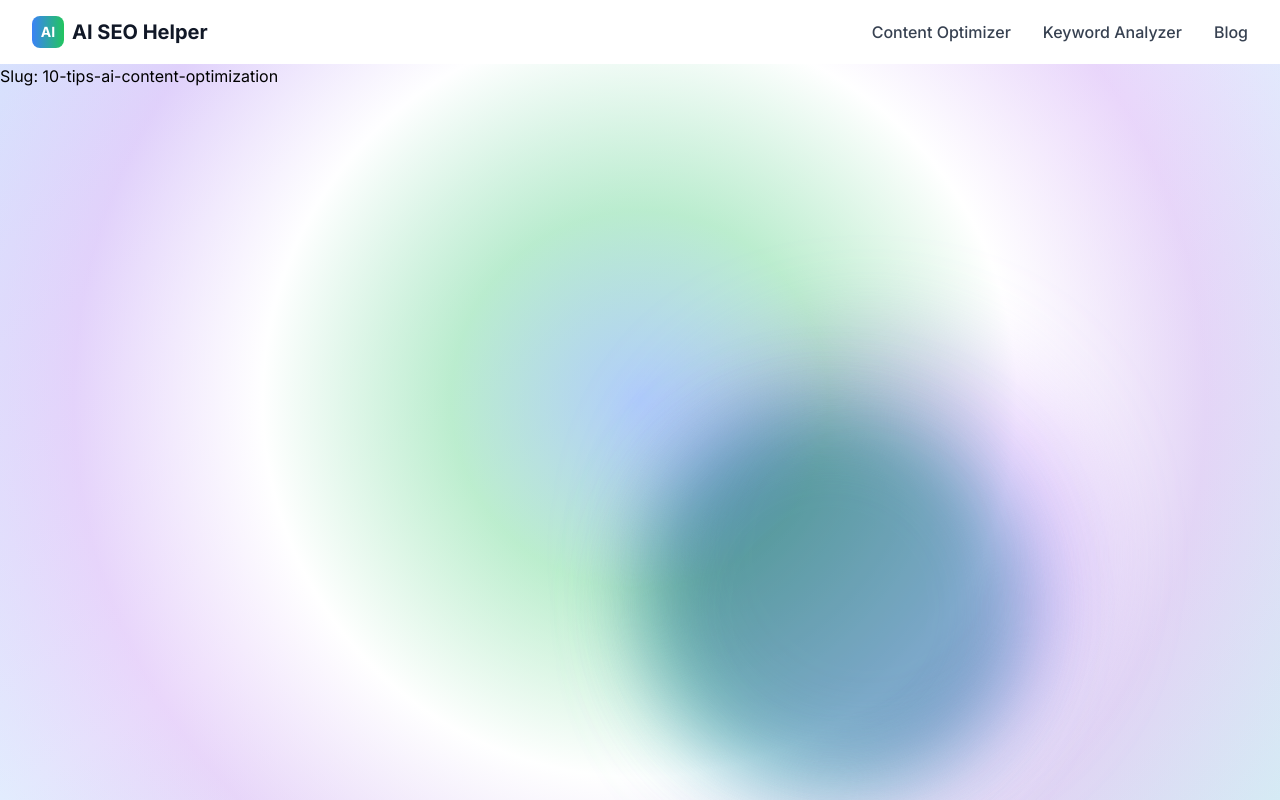
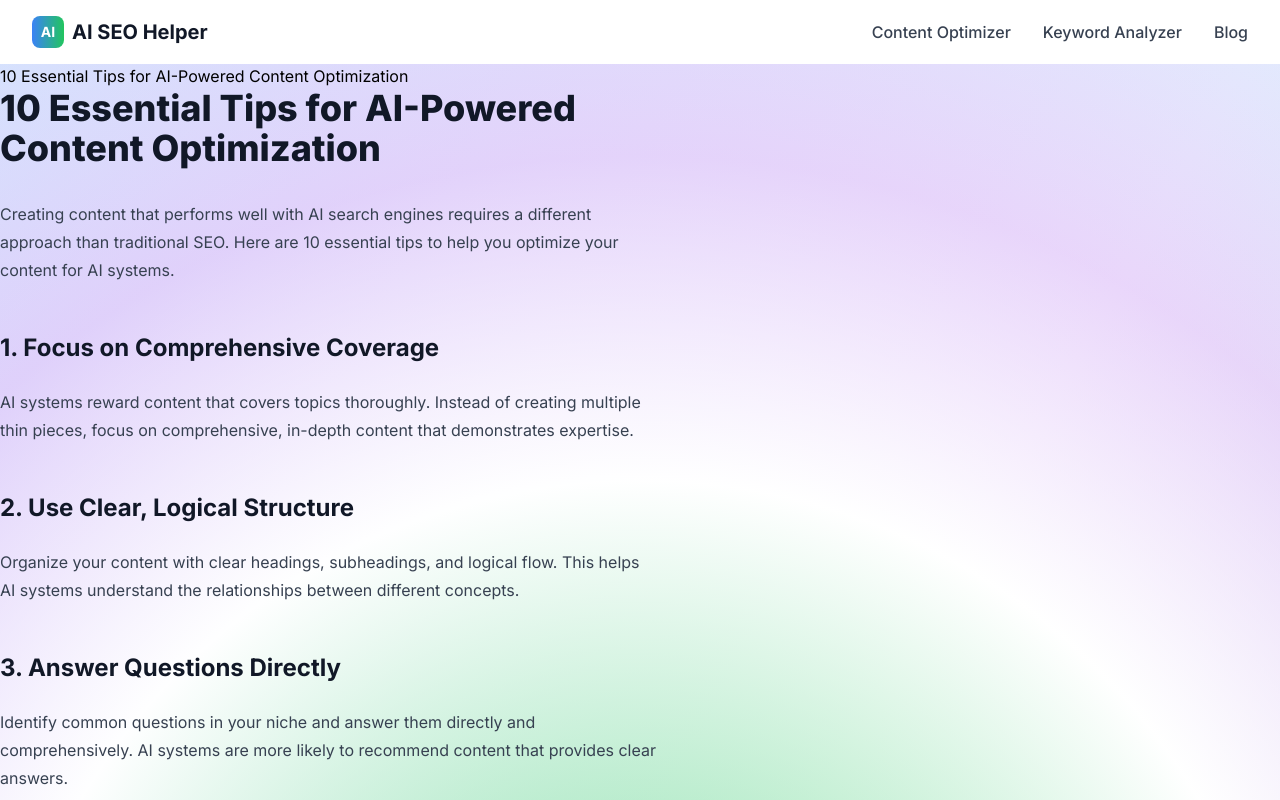
Before and after one commit to sodapork/aiseo-helper, a Next.js app: page /blog/10-tips-ai-content-optimization in a window 1280 px wide. Shown: the top 800 px of the page. Built offline with nearby package versions, Linux system fonts and the light colour scheme.

Commit message:
Fix type error in dynamic blog page: correct params typing for generateMetadata and page component

```diff
--- a/app/blog/[slug]/page.tsx
+++ b/app/blog/[slug]/page.tsx
@@ -6,8 +6,8 @@ import { getBlogPostBySlug, getRecentBlogPosts } from '@/lib/data'
 import { MarkdownContent } from '@/lib/markdown'
 import RelatedPosts from '../../components/RelatedPosts'
 
-export async function generateMetadata(props) {
-  const post = getBlogPostBySlug(props.params.slug)
+export async function generateMetadata({ params }: { params: { slug: string } }) {
+  const post = getBlogPostBySlug(params.slug)
 
   if (!post) {
     return {
@@ -29,5 +29,12 @@ export async function generateMetadata(props) {
 }
 
 export default function Page({ params }: { params: { slug: string } }) {
-  return <div>Slug: {params.slug}</div>
+  const post = getBlogPostBySlug(params.slug)
+  if (!post) return notFound()
+  return (
+    <div>
+      <h1>{post.title}</h1>
+      <MarkdownContent content={post.content} />
+    </div>
+  )
 }
```
